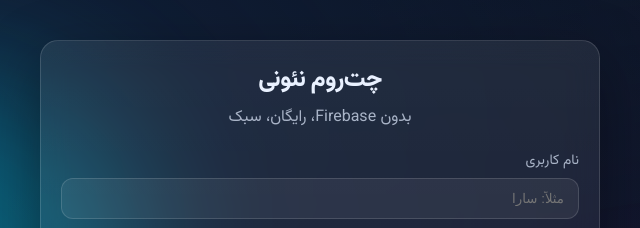
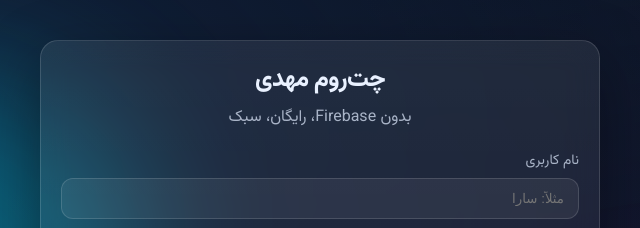
Before and after one commit to NikolaTesla24/free-chatroom-wss, a website: page index.html in a window 1280 px wide. Shown: the top 228 px of the page, 320-960 px from the left. Drawn offline with Linux system fonts and the light colour scheme.

Commit message:
Update index.html

```diff
--- a/index.html
+++ b/index.html
@@ -3,7 +3,7 @@
 <head>
   <meta charset="utf-8" />
   <meta name="viewport" content="width=device-width, initial-scale=1" />
-  <title>Chatroom — Free & Neon</title>
+  <title>Mehdi Chatroom</title>
   <link rel="stylesheet" href="style.css" />
   <style>@import url('https://fonts.googleapis.com/css2?family=Vazirmatn:wght@300;400;600;800&display=swap');
 
@@ -134,7 +134,7 @@ dialog::backdrop{ background: rgba(0,0,0,0.5); }
 
   <main class="app">
     <section class="card join" id="joinCard">
-      <h1>چت‌روم نئونی</h1>
+      <h1>چت‌روم مهدی</h1>
       <p class="sub">بدون Firebase، رایگان، سبک</p>
 
       <form id="joinForm">
@@ -368,4 +368,5 @@ dialog::backdrop{ background: rgba(0,0,0,0.5); }
     aboutDialog.close();
   });
 })();</script>
+
 </html>
```
